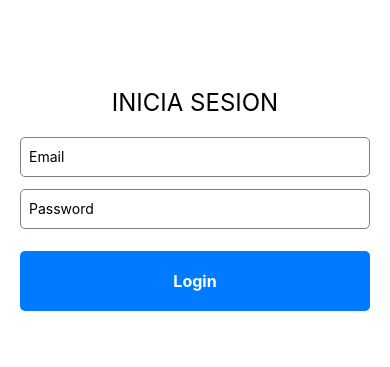
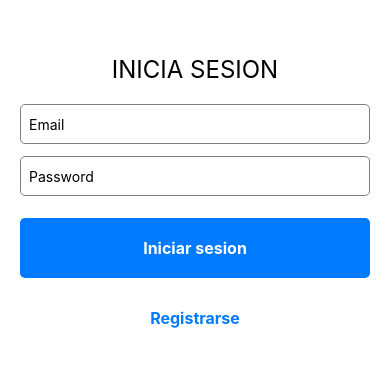
Before and after one commit to robertomarroquin23/SistemaBibliotecario, a React Native app in the folder Frontend/: screen /Login in a window 390 px wide. Shown: the part 223-590 px from the top of the page. Built offline with nearby package versions, Linux system fonts and the light colour scheme.

Commit message:
adding register button in login and returning data from user

```diff
--- a/Frontend/src/pages/LoginScreen/Login.js
+++ b/Frontend/src/pages/LoginScreen/Login.js
@@ -18,6 +18,8 @@ const LoginScreen = ({ navigation }) => {
             // Guardar el token si el login es exitoso
             await AsyncStorage.setItem('token', response.data.token);
 
+            //guardar el id para recuperar datos del usuario
+            await AsyncStorage.setItem('user', response.data.tokenId);
             // Navegar a la siguiente pantalla si el login es exitoso
             navigation.navigate('Home');
 
@@ -51,7 +53,11 @@ const LoginScreen = ({ navigation }) => {
                     secureTextEntry
                 />
                 <TouchableOpacity style={styles.button} onPress={handleLogin}>
-                    <Text style={styles.buttonText}>Login</Text>
+                    <Text style={styles.buttonText}>Iniciar sesion</Text>
+                </TouchableOpacity>
+                {/* Botón para navegar a la pantalla de registro */}
+                <TouchableOpacity style={styles.registerButton} onPress={() => navigation.navigate('Register')}>
+                    <Text style={styles.registerButtonText}>Registrarse</Text>
                 </TouchableOpacity>
             </View>
         </View>
@@ -99,6 +105,17 @@ const styles = StyleSheet.create({
         fontWeight: 'bold',
         textAlign: 'center',
     },
+    registerButton: {
+        marginTop: 15,
+        paddingVertical: 15,
+        borderRadius: 5,
+        alignItems: 'center',
+    },
+    registerButtonText: {
+        color: '#007BFF',
+        fontSize: 16,
+        fontWeight: 'bold',
+    },
 
 });
 
```
